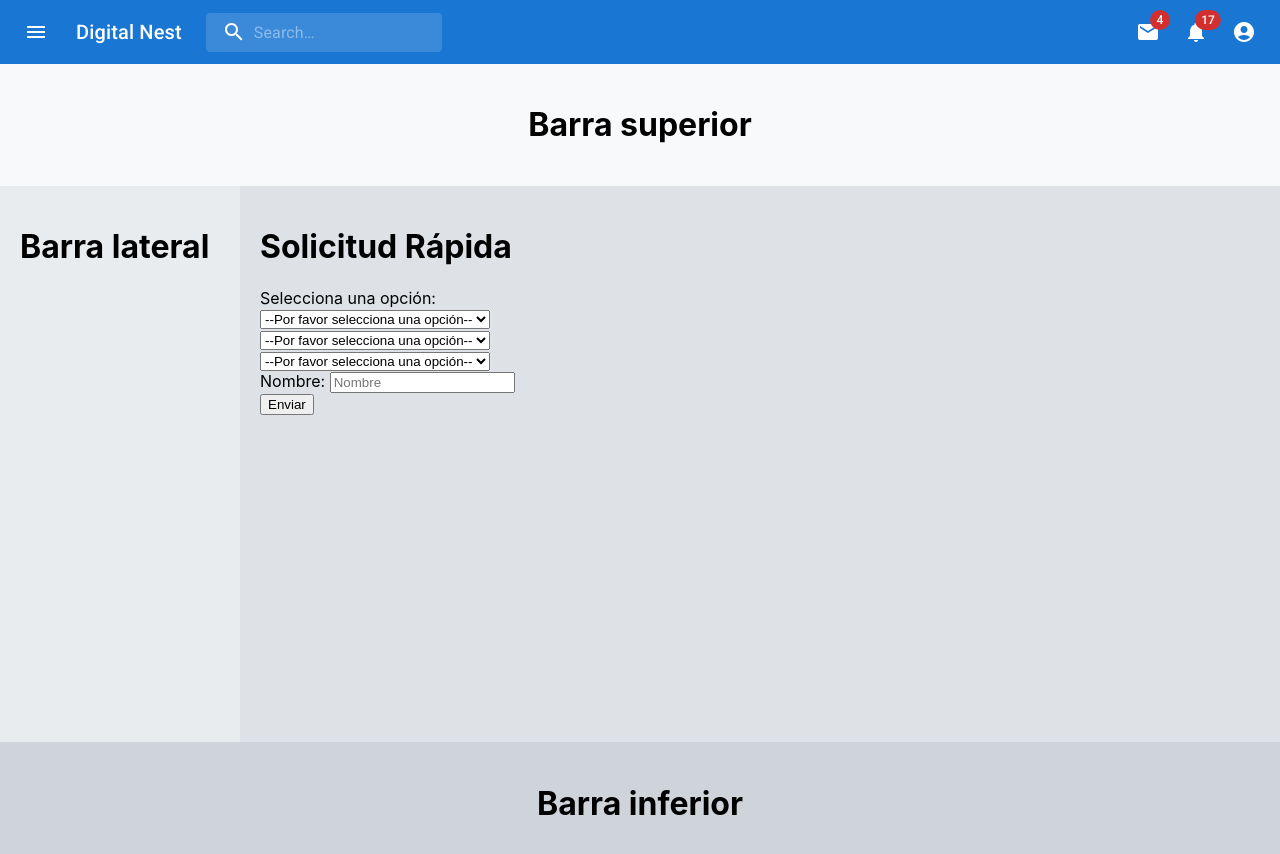
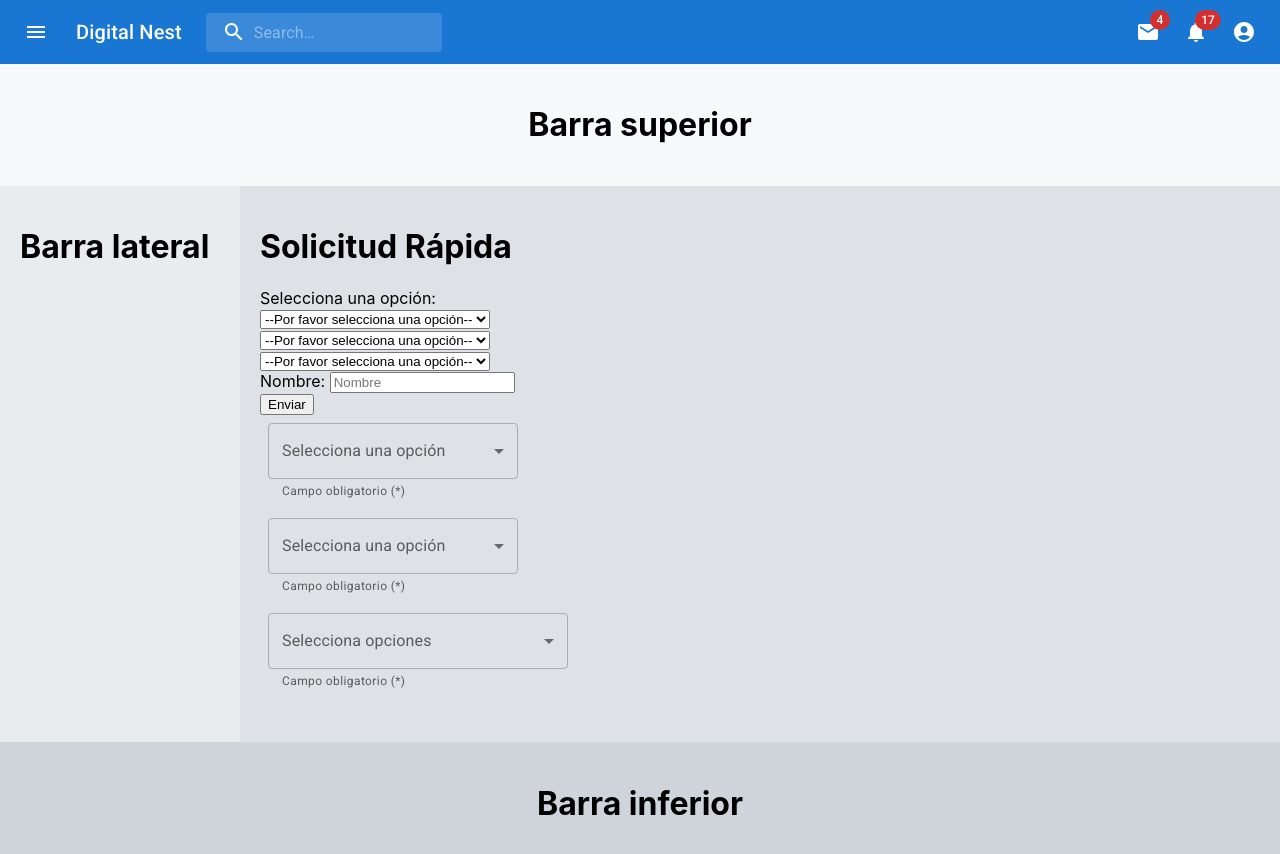
Before and after one commit to iMouchta/DigitalNest, a React (Create React App) app in the folder digital-nest/: page /app/solicitudRapida in a window 1280 px wide. Shown: the top 854 px of the page. Built offline with nearby package versions, Linux system fonts and the light colour scheme; the HTML template or start-up script is replaced by a standard one.

Commit message:
selectors components

```diff
--- a/digital-nest/src/App.js
+++ b/digital-nest/src/App.js
@@ -23,10 +23,7 @@ function App() {
           {/* <Route path="/login" element={<LoginPage />} /> */}
           <Route path="/app" element={<AppLayout />}>
             <Route path="home" element={<HomePage />} />
-                        <Route
-                            path="solicitudRapida"
-                            element={<SolicitudRapidaPage />}
-                        />
+            <Route path="solicitudRapida" element={<SolicitudRapidaPage />} />
             <Route
               path="solicitudEspecial"
               element={<SolicitudEspecialPage />}
--- /dev/null
+++ b/digital-nest/src/components/FormMultipleSelector.js
@@ -0,0 +1,49 @@
+import * as React from "react";
+import { useTheme } from "@mui/material/styles";
+import Box from "@mui/material/Box";
+import OutlinedInput from "@mui/material/OutlinedInput";
+import InputLabel from "@mui/material/InputLabel";
+import MenuItem from "@mui/material/MenuItem";
+import FormControl from "@mui/material/FormControl";
+import Select from "@mui/material/Select";
+import Chip from "@mui/material/Chip";
+import { FormHelperText } from "@mui/material";
+
+export default function FormMultipleSelector({ label, options }) {
+  const [value, setValue] = React.useState([]);
+
+  const handleChange = (event) => {
+    const {
+      target: { value },
+    } = event;
+    setValue(typeof value === "string" ? value.split(",") : value);
+  };
+
+  return (
+    <div>
+      <FormControl sx={{ m: 1, minWidth: 300 }}>
+        <InputLabel>{label}</InputLabel>
+        <Select
+          multiple
+          label={label}
+          value={value}
+          onChange={handleChange}
+          renderValue={(selected) => (
+            <Box sx={{ display: "flex", flexWrap: "wrap", gap: 0.5 }}>
+              {selected.map((value) => (
+                <Chip key={value} label={value} />
+              ))}
+            </Box>
+          )}
+        >
+          {options.map((option, index) => (
+            <MenuItem key={index} value={option.value}>
+              {option.label}
+            </MenuItem>
+          ))}
+        </Select>
+        <FormHelperText>Campo obligatorio (*)</FormHelperText>
+      </FormControl>
+    </div>
+  );
+}
--- /dev/null
+++ b/digital-nest/src/components/FormSelector.js
@@ -0,0 +1,33 @@
+import * as React from "react";
+import InputLabel from "@mui/material/InputLabel";
+import MenuItem from "@mui/material/MenuItem";
+import FormControl from "@mui/material/FormControl";
+import Select from "@mui/material/Select";
+import { FormHelperText } from "@mui/material";
+
+export default function FormSelector({ label, options }) {
+  const [value, setValue] = React.useState("");
+
+  const handleChange = (event) => {
+    setValue(event.target.value);
+  };
+
+  return (
+    <div>
+      <FormControl sx={{ m: 1, minWidth: 250 }}>
+        <InputLabel>{label}</InputLabel>
+        <Select label={label} value={value} onChange={handleChange}>
+          <MenuItem value="">
+            <em>Ninguno</em>
+          </MenuItem>
+          {options.map((option, index) => (
+            <MenuItem key={index} value={option.value}>
+              {option.label}
+            </MenuItem>
+          ))}
+        </Select>
+        <FormHelperText>Campo obligatorio (*)</FormHelperText>
+      </FormControl>
+    </div>
+  );
+}
--- a/digital-nest/src/components/FormSolicitudRapida.js
+++ b/digital-nest/src/components/FormSolicitudRapida.js
@@ -1,14 +1,17 @@
-import React, { useState } from 'react';
-import Desplegable from './Desplegable';
+import React, { useState } from "react";
+import Desplegable from "./Desplegable";
+import { FormControl, InputLabel, MenuItem, Select } from "@mui/material";
+import FormSelector from "./FormSelector";
+import FormMultipleSelector from "./FormMultipleSelector";
 
 function FormSolicitudRapida() {
-  const [selectedOptionA, setSelectedOptionA] = useState('');
-  const [selectedOptionB, setSelectedOptionB] = useState('');
-  const [selectedOptionC, setSelectedOptionC] = useState('');
+  const [selectedOptionA, setSelectedOptionA] = useState("");
+  const [selectedOptionB, setSelectedOptionB] = useState("");
+  const [selectedOptionC, setSelectedOptionC] = useState("");
 
-  const optionsA = ['Opcion A1', 'Opcion A2', 'Opcion A3', 'Opcion A4'];
-  const optionsB = ['Opcion B1', 'Opcion B2', 'Opcion B3', 'Opcion B4'];
-  const optionsC = ['Opcion C1', 'Opcion C2', 'Opcion C3', 'Opcion C4'];
+  const optionsA = ["Opcion A1", "Opcion A2", "Opcion A3", "Opcion A4"];
+  const optionsB = ["Opcion B1", "Opcion B2", "Opcion B3", "Opcion B4"];
+  const optionsC = ["Opcion C1", "Opcion C2", "Opcion C3", "Opcion C4"];
 
   const handleSelectChangeA = (event) => {
     setSelectedOptionA(event.target.value);
@@ -41,14 +44,41 @@ function FormSolicitudRapida() {
           selectedOption={selectedOptionC}
           handleSelectChange={handleSelectChangeC}
         />
-        <div className='form-text-field'>
+        <div className="form-text-field">
           <label>Nombre: </label>
-          <input type='text' placeholder='Nombre' />
+          <input type="text" placeholder="Nombre" />
         </div>
-        <div className='form-solicitud-button'>
-          <button type='submit'>Enviar</button>
+        <div className="form-solicitud-button">
+          <button type="submit">Enviar</button>
         </div>
       </label>
+      <FormSelector
+        label="Selecciona una opción"
+        options={[
+          { value: "Test 1", label: "Test 1" },
+          { value: 2, label: "Test 2" },
+          { value: 3, label: "Test 3" },
+          // ... más opciones
+        ]}
+      />
+      <FormSelector
+        label="Selecciona una opción"
+        options={[
+          { value: 1, label: "Test 1" },
+          { value: 2, label: "Test 2" },
+          { value: 3, label: "Test 3" },
+          // ... más opciones
+        ]}
+      />
+      <FormMultipleSelector
+        label="Selecciona opciones"
+        options={[
+          { value: "Test 1", label: "Test 1" },
+          { value: 2, label: "Test 2" },
+          { value: 3, label: "Test 3" },
+          // ... más opciones
+        ]}
+      />
     </form>
   );
 }
```
Also changed, not shown: 1 other file (tests, documents, lock files or other folders). Lines whose indentation alone changed are shown as unchanged.
